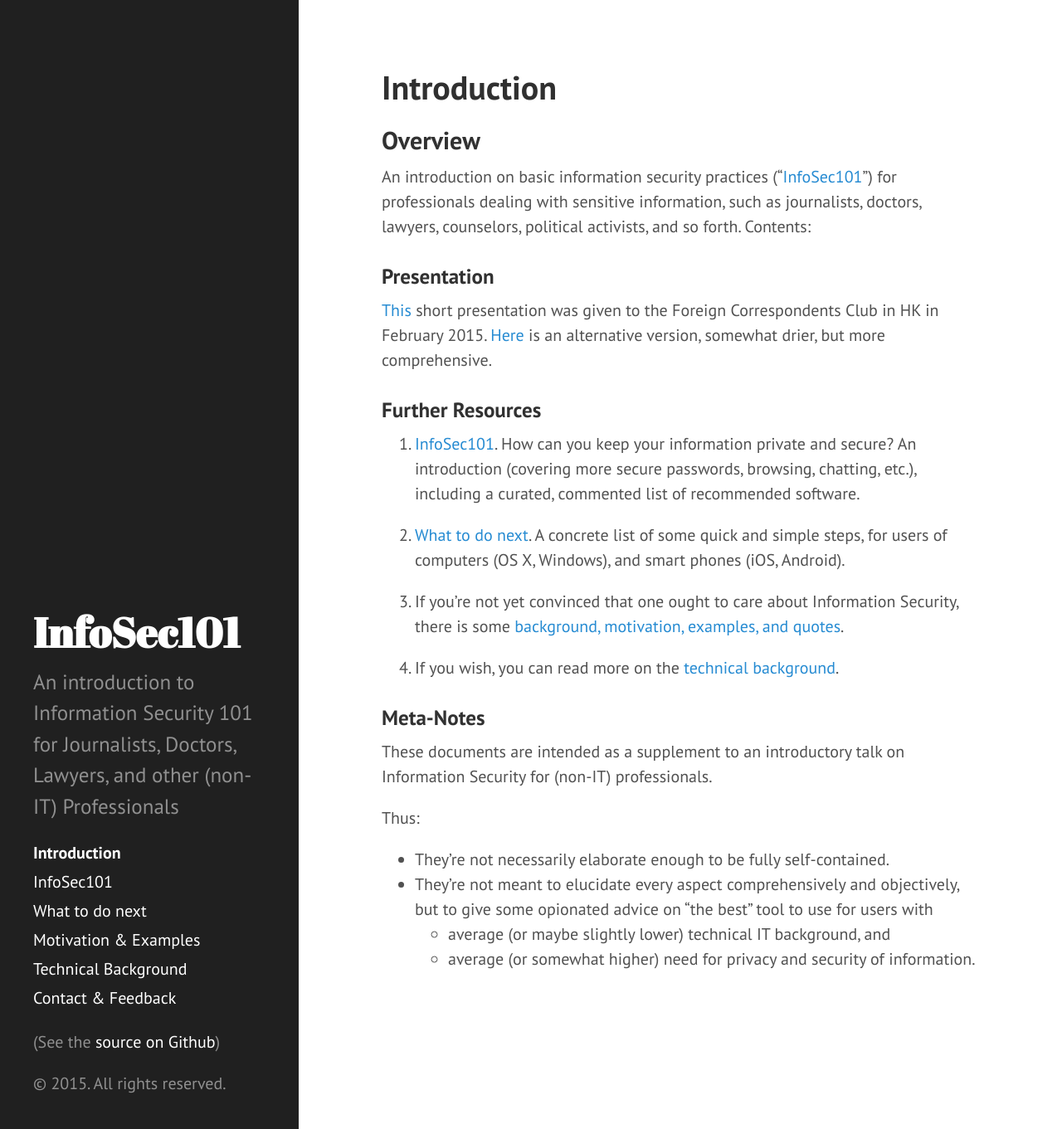
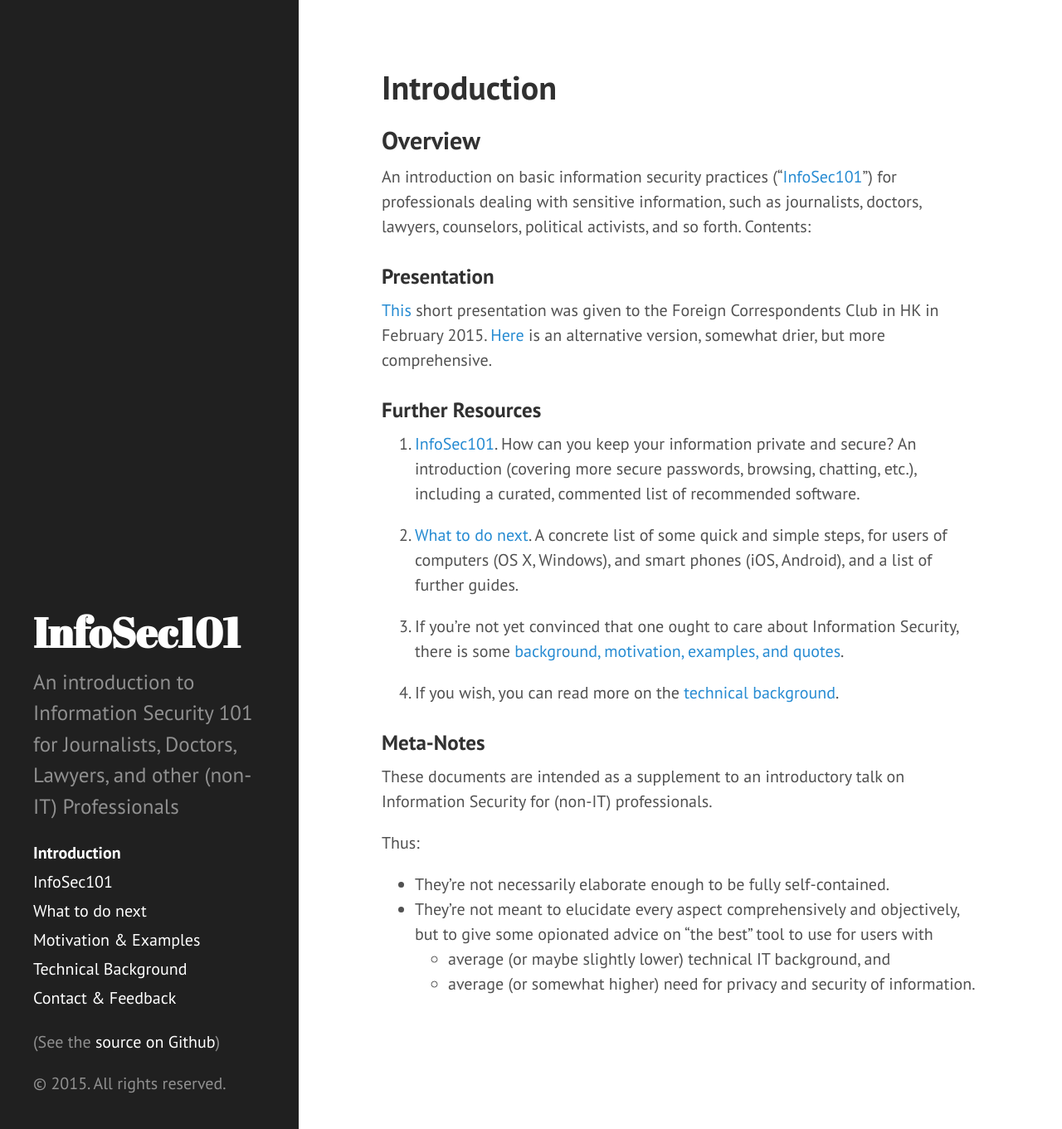
Before and after one commit to fabianlischka/InfoSec101, a Jekyll site: the page built from index.md, in a window 1280 px wide and 1361 px high. Shown: the whole window at 83% size. Built offline with Jekyll 4.4.1, drawn with Linux system fonts in a browser that asks for light colours; Markdown is read by kramdown in place of the engine named in the settings.

Commit message:
add list of further guides

```diff
--- a/index.md
+++ b/index.md
@@ -15,7 +15,7 @@
 
 1. [InfoSec101](p1-InfoSec101). How can you keep your information private and secure? An introduction (covering more secure passwords, browsing, chatting, etc.), including a curated, commented list of recommended software.
 
-2. [What to do next](p2-WhatToDoNext). A concrete list of some quick and simple steps, for users of computers (OS X, Windows), and smart phones (iOS, Android).
+2. [What to do next](p2-WhatToDoNext). A concrete list of some quick and simple steps, for users of computers (OS X, Windows), and smart phones (iOS, Android), and a list of further guides.
 
 3. If you're not yet convinced that one ought to care about Information Security, there is some [background, motivation, examples, and quotes](p3-Motivation).
 
```
